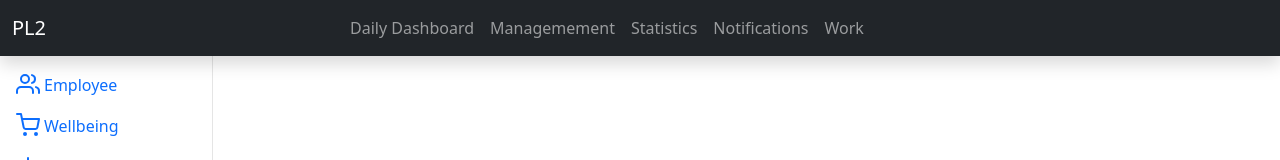
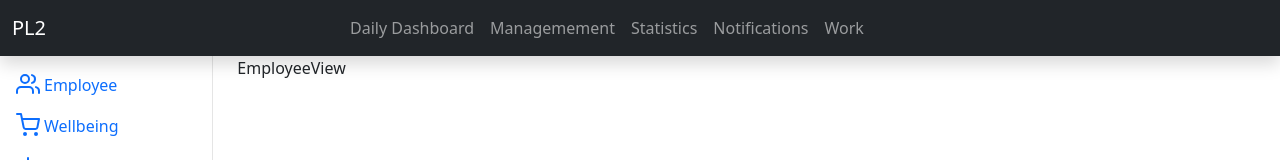
Before and after one commit to kimmohakkarainen/pl2, a React (Create React App) app: page / in a window 1280 px wide. Shown: the top 160 px of the page. Built offline with nearby package versions, Linux system fonts and the light colour scheme.

Commit message:
skeleton for employeeview

```diff
--- a/src/App.js
+++ b/src/App.js
@@ -4,6 +4,7 @@ import ReactDOM from "react-dom";
 import { Navbar, Container, Nav, Row } from "react-bootstrap";
 
 import { Menubar, Sidebar } from "./mainview";
+import { EmployeeView } from "./employeeview";
 
 export default function App() {
   return (
@@ -12,6 +13,9 @@ export default function App() {
       <Container fluid>
         <Row>
           <Sidebar />
+          <div className="col-md-9 ms-sm-auto col-lg-10 px-md-4">
+            <EmployeeView />
+          </div>
         </Row>
       </Container>
     </>
--- /dev/null
+++ b/src/employeeview/index.js
@@ -0,0 +1,3 @@
+export function EmployeeView() {
+  return <div>EmployeeView</div>;
+}
```
